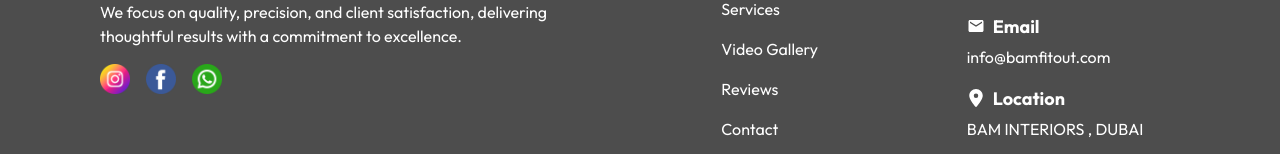
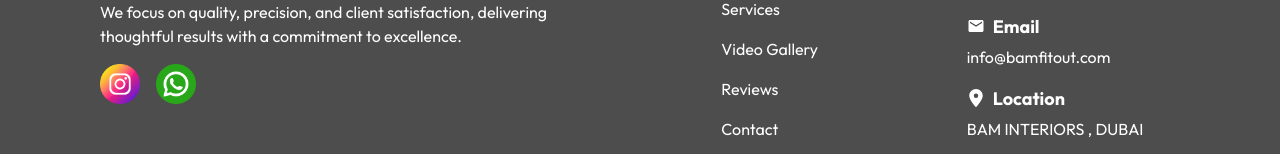
Before and after one commit to Pranav-Narayan/Bamfitout, a Next.js app: page / in a window 1280 px wide. Shown: the part 4610-4764 px from the top of the page. Built offline with nearby package versions, Linux system fonts and the light colour scheme.

Commit message:
updates on socials

```diff
--- a/Components/Footer/Footer.jsx
+++ b/Components/Footer/Footer.jsx
@@ -6,6 +6,10 @@ import { MdEmail } from "react-icons/md";
 import { FaLocationDot } from "react-icons/fa6";
 
 const Footer = () => {
+
+  const whatsappNumber = "971581104847";
+  const message = "Hi I am interested in your services";
+
 
   const links = [
     { text: 'Home', id: 'home' },
@@ -30,9 +34,8 @@ const Footer = () => {
           <img src="/Logo.png" alt="" className='logo' />
           <p>BAM Interiors is a professional design and event solutions company dedicated to creating refined interior spaces and well-executed events. We focus on quality, precision, and client satisfaction, delivering thoughtful results with a commitment to excellence.</p>
           <div className='socials'>
-            <img src="/Icons/instagram.png" alt="" />
-            <img src="/Icons/facebook.png" alt="" />
-            <img src="/Icons/whatsapp.png" alt="" />
+            <a href="https://www.instagram.com/bam_interiors_dxb?igsh=Z3l5M3IzZnpyMzRq" target="_blank"><img src="/Icons/instagram.png" alt=""/></a>
+            <a href={`https://wa.me/${whatsappNumber}?text=${message}`} target="_blank"><img src="/Icons/whatsapp.png" alt="" /></a>
           </div>
         </div>
         <div className='options'>
--- a/Components/Footer/Footer.scss
+++ b/Components/Footer/Footer.scss
@@ -54,7 +54,7 @@
                 gap: 1rem;
 
                 img {
-                    height: 30px;
+                    height: 40px;
                 }
             }
         }
```
